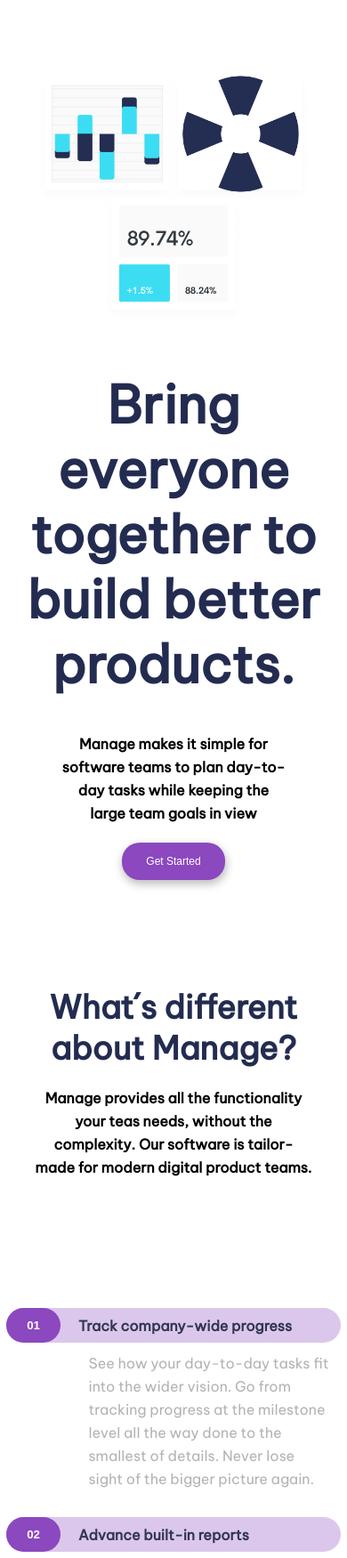
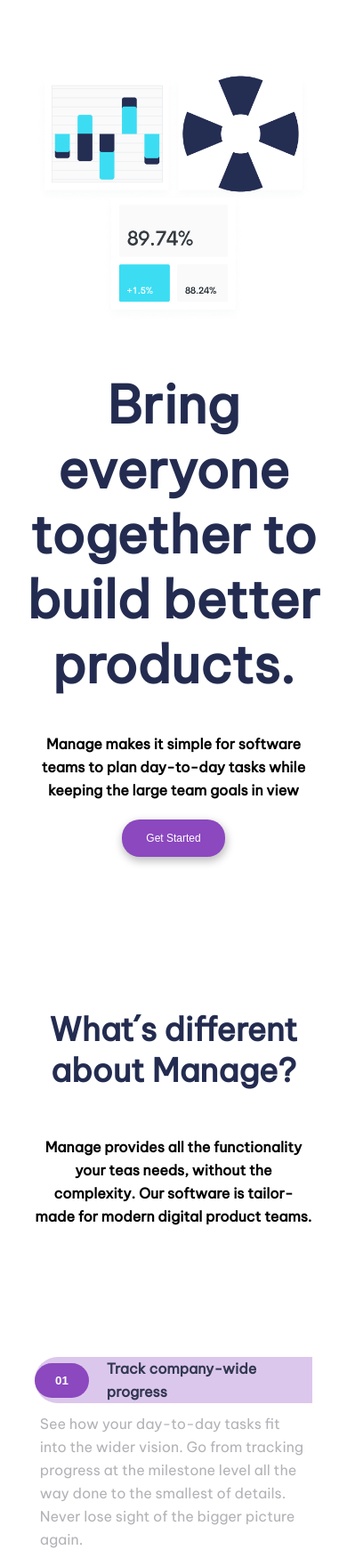
Before and after one commit to DatGabriel/ExamenFront, a plain HTML site: page Examen final SOSA GABRIEL 2/root/index.html in a window 390 px wide. Shown: the part 189-1940 px from the top of the page at 89% size. Drawn offline with Linux system fonts and the light colour scheme.

Commit message:
cambiando cositas de las ventajas

```diff
--- a/Examen final SOSA GABRIEL 2/root/css/styles.css
+++ b/Examen final SOSA GABRIEL 2/root/css/styles.css
@@ -256,6 +256,7 @@ a{
 
 .btn-get-started:hover{
     background-color: rgb(139, 72, 191, 0.9);
+    cursor: pointer;
 }
 /*Botones y links footer*/
 .btn-footer-section-1:hover{
@@ -278,7 +279,7 @@ a{
     }
     .hamburguesa{
         display: block;
-        width: 5vw;
+        width: 3.7vw;
         height: 3.5vh;
     }
     .header{
@@ -302,13 +303,13 @@ a{
     .texto-estadisticas h2{
         text-align: center;
         font-size: 58px;
-        margin: 50px 20px 20px 20px ;
+        margin: 50px 3px 20px 3px ;
     }
     .texto-estadisticas p{
         text-align: center;
         margin: 0px;
         font-weight: 700;
-        width: 65vw;
+        width: 80vw;
     }
     .btn-g-s-main{
         justify-content: center;
@@ -324,6 +325,9 @@ a{
     }
     .section-manage h2{
         text-align: center;
+        width: 90vw;
+        padding-bottom: 0px;
+        margin: 6vh;
     }
     .section-manage p{
         margin: 0px;
@@ -334,16 +338,16 @@ a{
     /*Queries manage 2*/
     .texto-manage-2{
         background-color: rgba(139, 72, 191, 0.3);
-        border-radius: 30px;
-        padding:0px 10vw 0px 0px;
-        width: 100%;
+        border-radius: 30px 0px 0px 30px;
+        width: 80vw;
     }
     .p-manage-2{
-        width: 70vw;
+        width: 77vw;
+        margin-left: 0px;
     }
     .caja-manage{
         margin-right: 0px;
-        width: 100%;
+        width: 100vw;
     }
     /*Queries testimonios*/
     .anisha, .richard{
@@ -359,6 +363,7 @@ a{
         text-align: center;
         width: 70vw;
         font-size: 40px;
+        height: 10vh;
     }
     /*Queries footer-section 2*/
     .footer-section-2{
@@ -377,7 +382,7 @@ a{
         flex-direction: column-reverse;
     }
     .iconos-footer{
-        padding: 0px 0px 30px 8vw;
+        padding: 0px 0px 40px 8vw;
         margin: auto;
         width: auto;
     }
```
